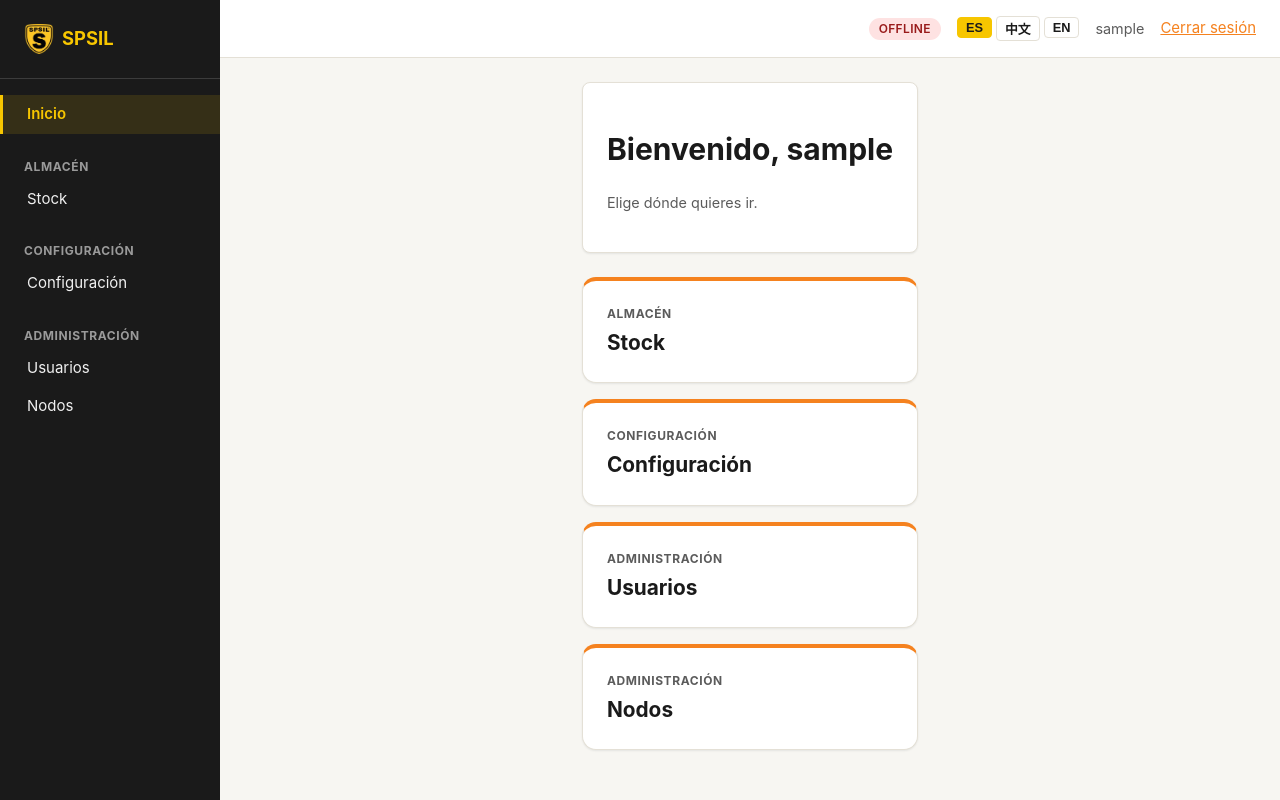
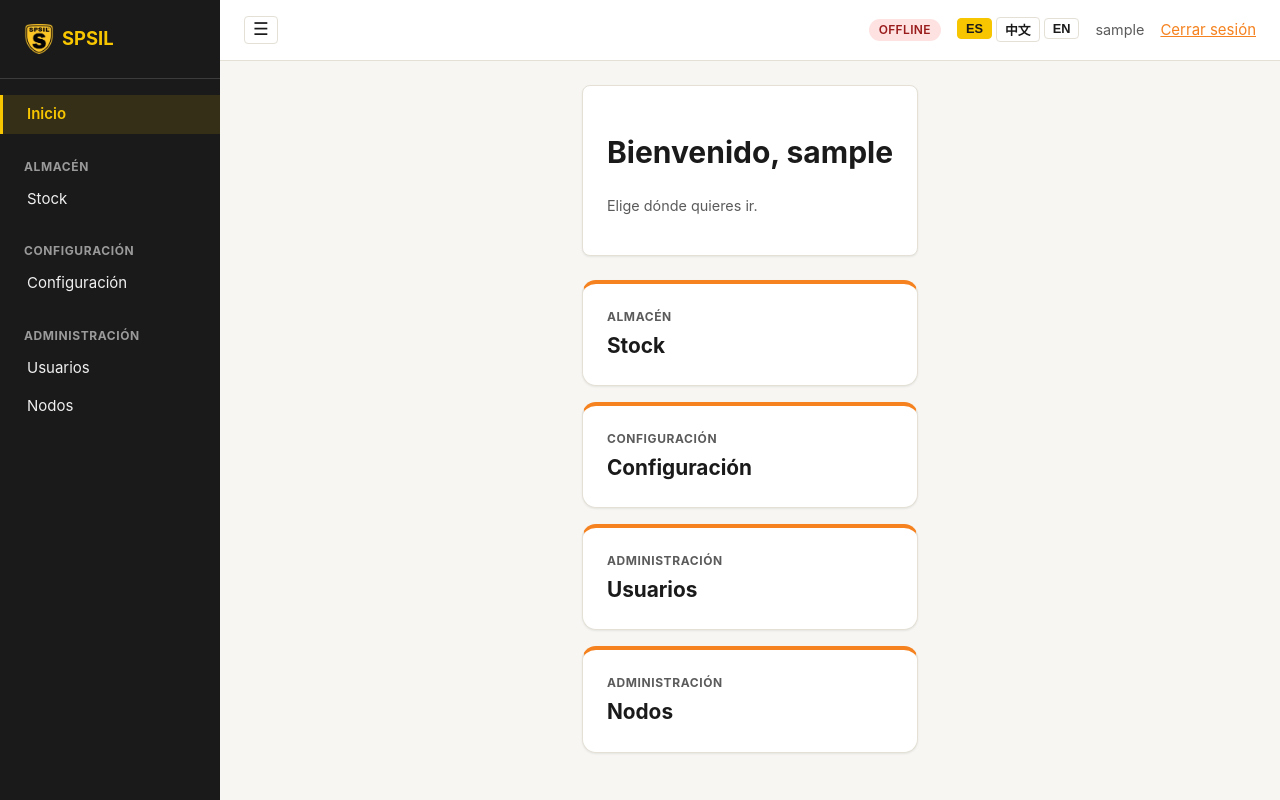
Before and after one commit to larceing/APP_DATA_SPSIL, a Django app: page /gateway/home/ in a window 1280 px wide. Run offline with Django 4.2, Linux system fonts and the light colour scheme; the visitor is signed in with stand-in values (Sample User, id 1); data comes from the database, SQL or seed files in the repository; data that the repository does not hold is empty.

Commit message:
Sidebar y cabecera fijos + botón para plegar el sidebar
El layout usaba min-height: 100vh en app-shell sin overflow controlado,
así que con una tabla larga (Stock) toda la página —incluido el
sidebar— se desplazaba al hacer scroll, obligando a subir para cambiar
de página. Ahora sidebar y header quedan fijos a la altura del
viewport, y solo el contenido central (app-main) hace scroll.

Añade un botón (☰) en la cabecera para plegar/desplegar el sidebar,
con la preferencia guardada en localStorage.

```diff
--- a/static/css/base.css
+++ b/static/css/base.css
@@ -15,9 +15,13 @@ a {
     color: var(--color-primary);
 }
 
+html, body {
+    height: 100%;
+}
+
 .app-shell {
     display: flex;
-    min-height: 100vh;
+    height: 100vh;
 }
 
 .app-body {
@@ -25,16 +29,44 @@ a {
     min-width: 0;
     display: flex;
     flex-direction: column;
+    height: 100vh;
+    overflow: hidden;
 }
 
 .sidebar {
     width: 220px;
     flex-shrink: 0;
+    height: 100vh;
+    overflow-y: auto;
+    overflow-x: hidden;
     background: var(--color-brand-black);
     color: #fff;
     padding: var(--spacing-lg) 0;
     display: flex;
     flex-direction: column;
+    white-space: nowrap;
+    transition: width 0.15s ease, padding 0.15s ease;
+}
+
+.sidebar.collapsed {
+    width: 0;
+    padding-left: 0;
+    padding-right: 0;
+}
+
+.sidebar-toggle {
+    background: none;
+    border: 1px solid var(--color-border);
+    border-radius: var(--radius-sm);
+    color: var(--color-text);
+    font-size: 1.1rem;
+    line-height: 1;
+    padding: var(--spacing-xs) var(--spacing-sm);
+    cursor: pointer;
+}
+
+.sidebar-toggle:hover {
+    background: var(--color-bg);
 }
 
 .sidebar__brand {
@@ -91,7 +123,7 @@ a {
 .app-header {
     display: flex;
     align-items: center;
-    justify-content: flex-end;
+    flex-shrink: 0;
     padding: var(--spacing-md) var(--spacing-lg);
     background: var(--color-surface);
     border-bottom: 1px solid var(--color-border);
@@ -174,6 +206,7 @@ select {
     display: flex;
     align-items: center;
     gap: var(--spacing-md);
+    margin-left: auto;
 }
 
 .lang-switcher {
--- a/templates/base.html
+++ b/templates/base.html
@@ -11,7 +11,7 @@
 <body>
 <div class="app-shell">
     {% if request.user.is_authenticated %}
-    <nav class="sidebar">
+    <nav class="sidebar" id="sidebar">
         <a class="sidebar__brand" href="{% url 'gateway:home' %}">
             {% comment %}
             Ruta fija (sin pasar por el manifest de static): un logo que
@@ -52,6 +52,9 @@
 
     <div class="app-body">
         <header class="app-header">
+            {% if request.user.is_authenticated %}
+            <button type="button" id="sidebar-toggle" class="sidebar-toggle" aria-label="Menu">&#9776;</button>
+            {% endif %}
             <div class="app-header__right">
                 <span class="badge badge--{{ gateway_status }}" title="{{ gateway_node_name }}">{{ gateway_status }}</span>
                 <div class="lang-switcher">
@@ -75,5 +78,20 @@
         </main>
     </div>
 </div>
+<script>
+(function () {
+    var sidebar = document.getElementById('sidebar');
+    var toggle = document.getElementById('sidebar-toggle');
+    if (!sidebar || !toggle) return;
+
+    if (localStorage.getItem('sidebarCollapsed') === '1') {
+        sidebar.classList.add('collapsed');
+    }
+    toggle.addEventListener('click', function () {
+        sidebar.classList.toggle('collapsed');
+        localStorage.setItem('sidebarCollapsed', sidebar.classList.contains('collapsed') ? '1' : '0');
+    });
+})();
+</script>
 </body>
 </html>
```
